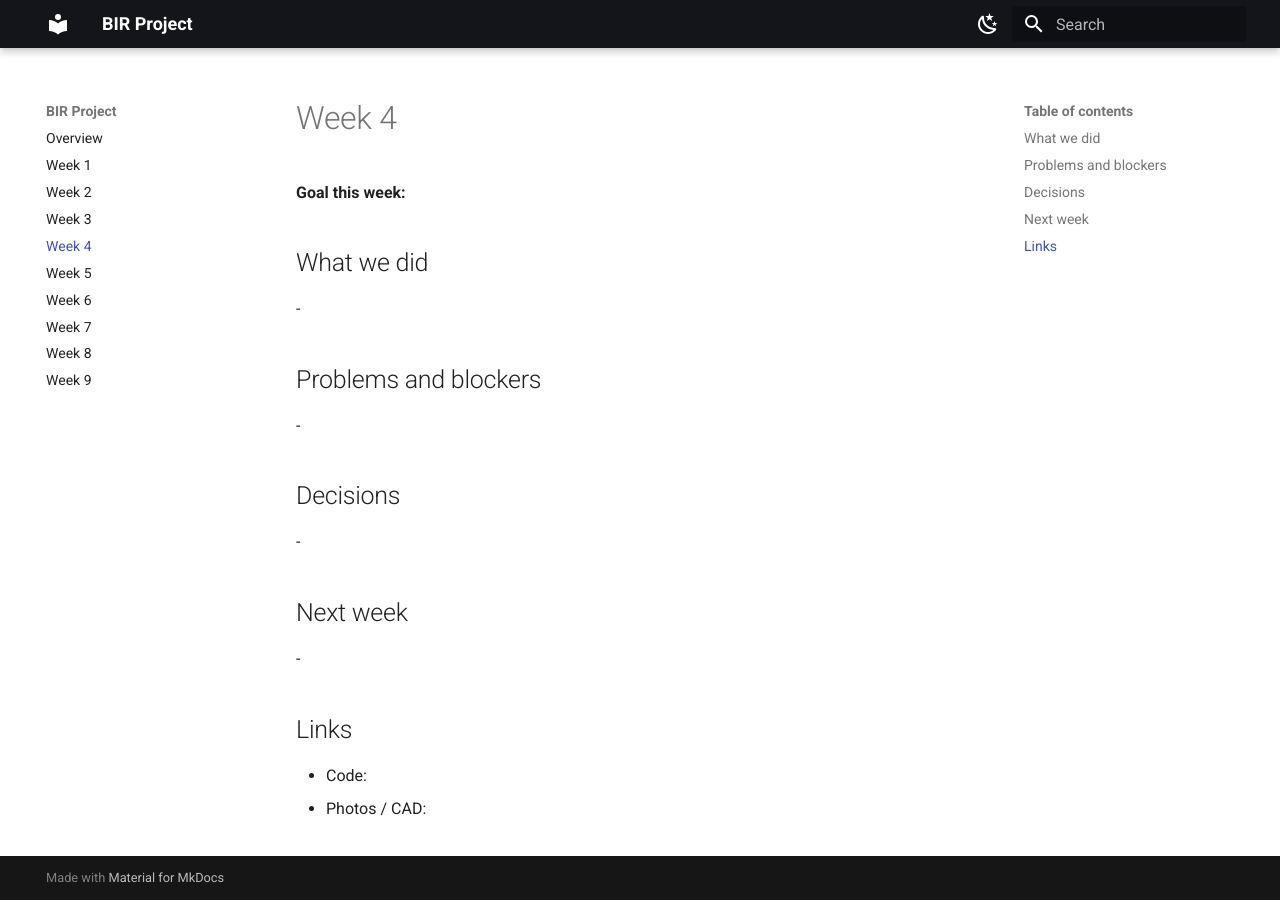
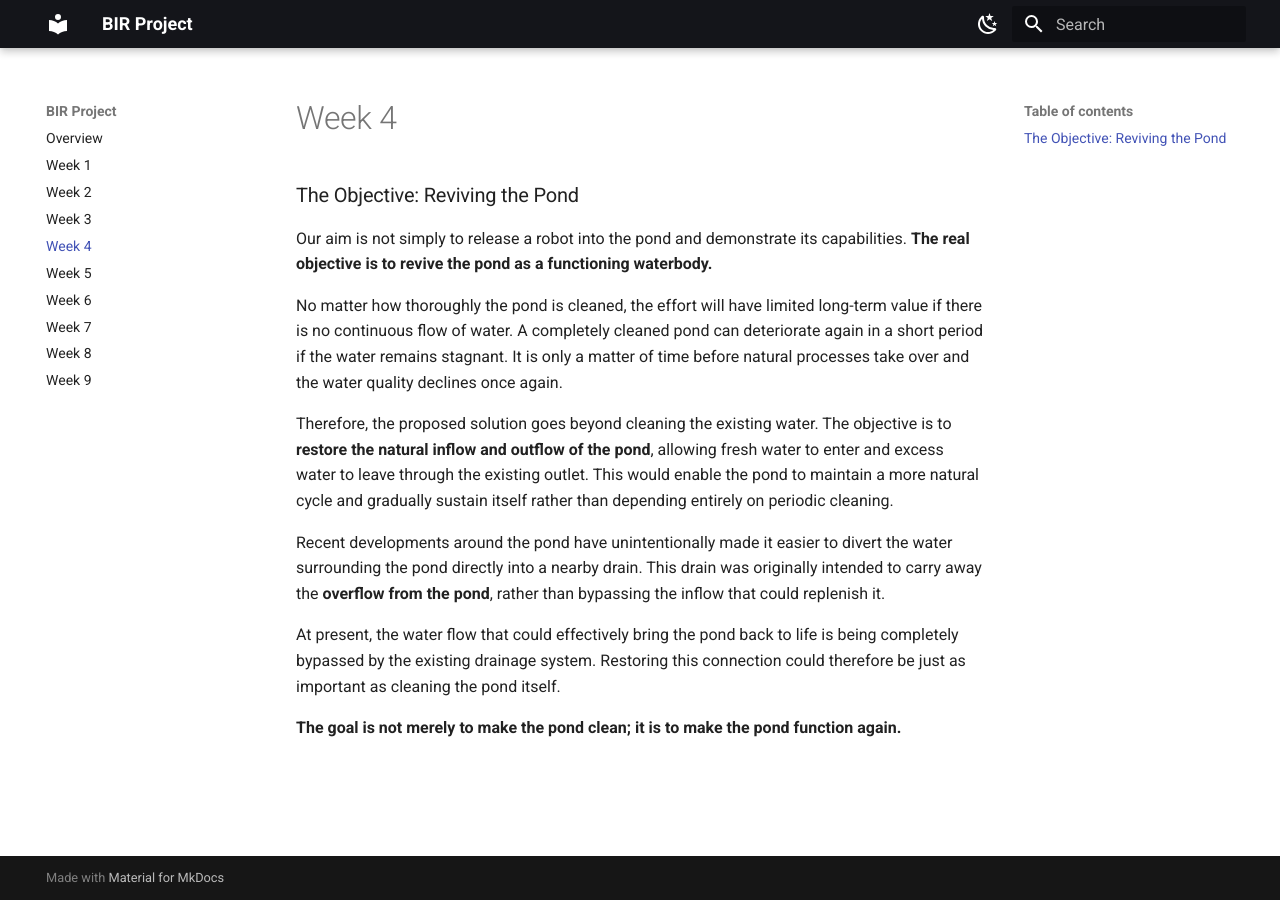
Before and after one commit to BuilderinResidencyTinkerspace/AURABot, an MkDocs documentation site: the page built from docs/week-04.md, in a window 1280 px wide. Built offline with MkDocs 1.6.1 and Material for MkDocs 9.7.7, drawn with Linux system fonts in a browser that asks for light colours.

Commit message:
Revise week 4 document to emphasize pond restoration
Updated the document to clarify the objective of reviving the pond and the importance of restoring natural water flow.

```diff
--- a/docs/week-04.md
+++ b/docs/week-04.md
@@ -1,24 +1,15 @@
 # Week 4
 
-**Goal this week:**
+### The Objective: Reviving the Pond
 
-## What we did
+Our aim is not simply to release a robot into the pond and demonstrate its capabilities. **The real objective is to revive the pond as a functioning waterbody.**
 
--
+No matter how thoroughly the pond is cleaned, the effort will have limited long-term value if there is no continuous flow of water. A completely cleaned pond can deteriorate again in a short period if the water remains stagnant. It is only a matter of time before natural processes take over and the water quality declines once again.
 
-## Problems and blockers
+Therefore, the proposed solution goes beyond cleaning the existing water. The objective is to **restore the natural inflow and outflow of the pond**, allowing fresh water to enter and excess water to leave through the existing outlet. This would enable the pond to maintain a more natural cycle and gradually sustain itself rather than depending entirely on periodic cleaning.
 
--
+Recent developments around the pond have unintentionally made it easier to divert the water surrounding the pond directly into a nearby drain. This drain was originally intended to carry away the **overflow from the pond**, rather than bypassing the inflow that could replenish it.
 
-## Decisions
+At present, the water flow that could effectively bring the pond back to life is being completely bypassed by the existing drainage system. Restoring this connection could therefore be just as important as cleaning the pond itself.
 
--
-
-## Next week
-
--
-
-## Links
-
-- Code:
-- Photos / CAD:
+**The goal is not merely to make the pond clean; it is to make the pond function again.**
```
